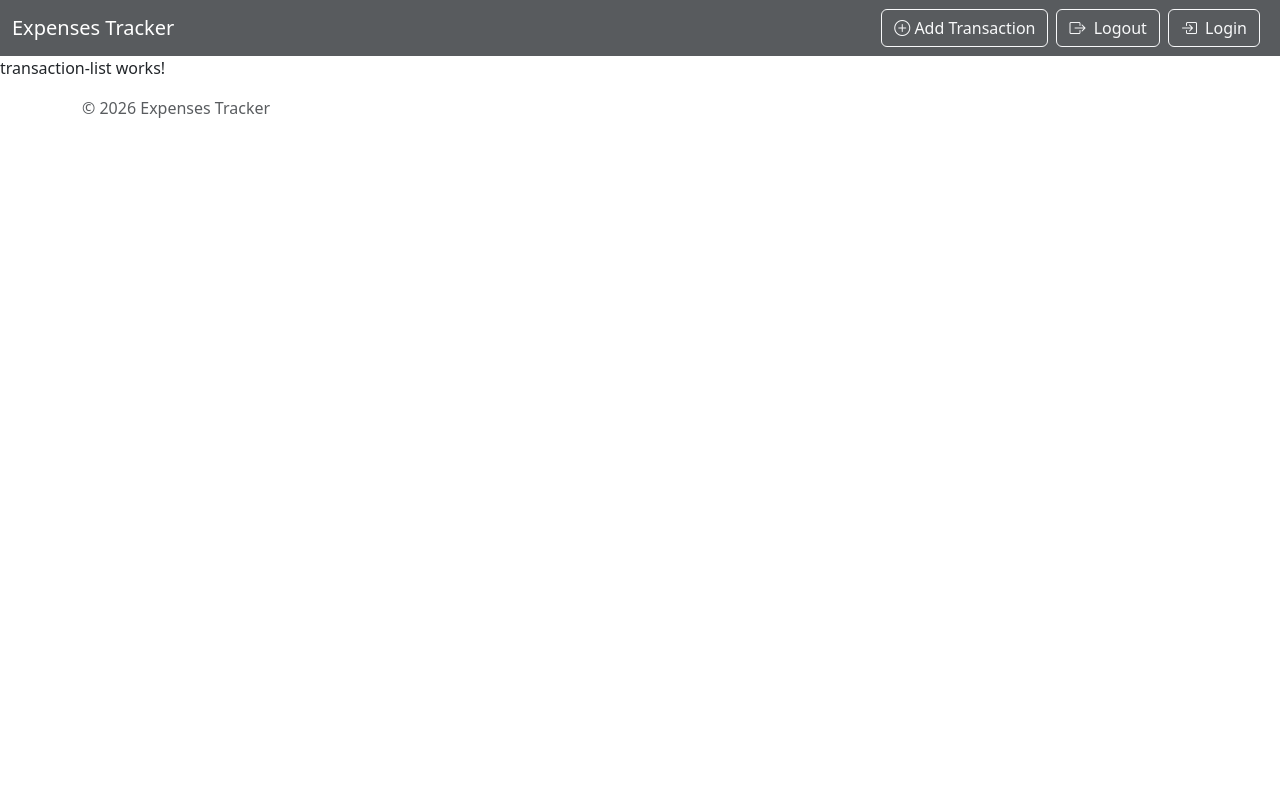
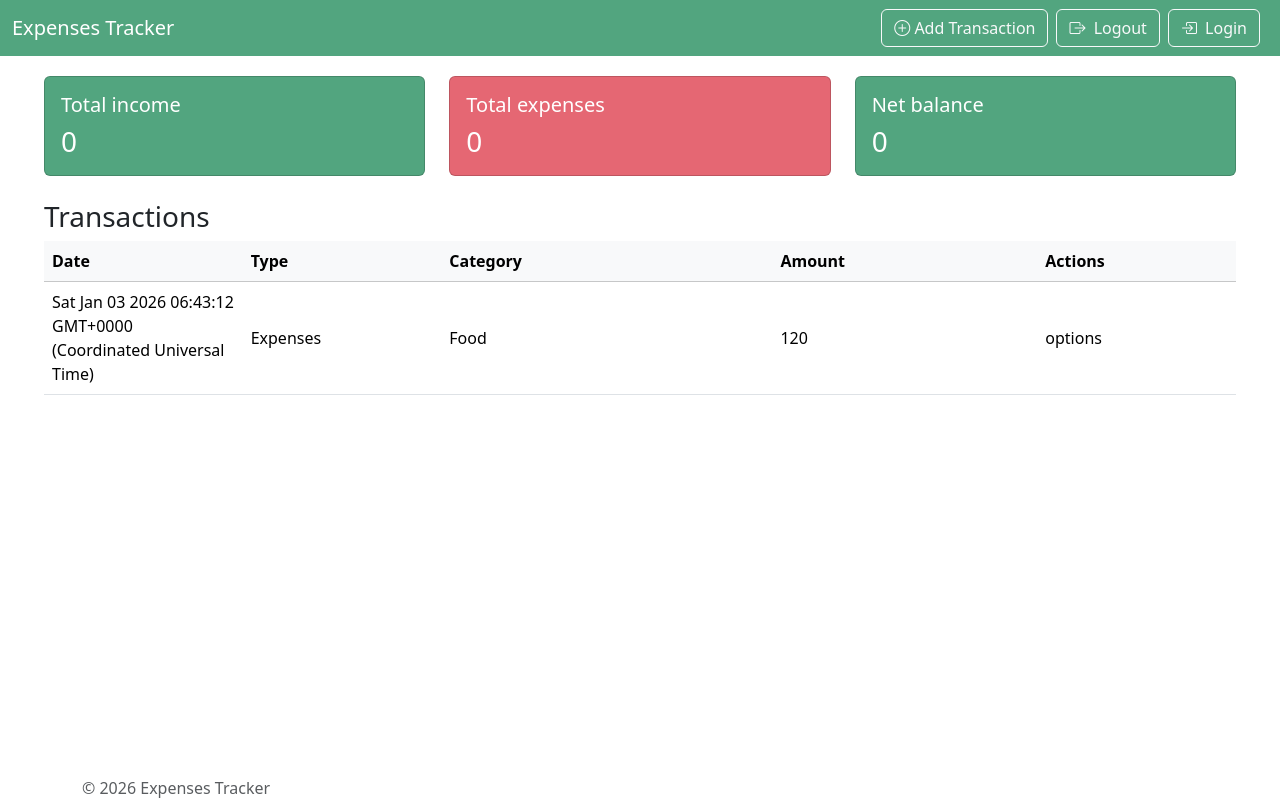
Before and after one commit to amineatm/Expenses, an Angular app in the folder Expenses.Client/: page /transactions in a window 1280 px wide. Built offline with nearby package versions, Linux system fonts and the light colour scheme.

Commit message:
list page

```diff
--- a/Expenses.Client/src/app/app.css
+++ b/Expenses.Client/src/app/app.css
@@ -0,0 +1,9 @@
+.app-container {
+    display: flex;
+    flex-direction: column;
+    min-height: 100vh;
+}
+main{
+    flex: 1 0 auto;
+    padding: 20px;
+}
--- a/Expenses.Client/src/app/app.html
+++ b/Expenses.Client/src/app/app.html
@@ -1,5 +1,12 @@
-<app-header></app-header>
+<div class="app-container">
+    <app-header></app-header>
 
-<router-outlet></router-outlet>
+    <main>
+        <router-outlet></router-outlet>
+    </main>
 
-<app-footer></app-footer>
+    <div class="mb-custom">
+        <app-footer></app-footer>
+    </div>
+
+</div>
--- a/Expenses.Client/src/app/components/header/header.html
+++ b/Expenses.Client/src/app/components/header/header.html
@@ -1,4 +1,4 @@
-<nav class="navbar navbar-expand-lg navbar-dark bg-dark bg-opacity-75">
+<nav class="navbar navbar-expand-lg navbar-dark bg-success bg-opacity-75">
     <div class="container-fluid">
         <div class="d-flex align-items-center">
             <a class="navbar-brand me-4" href="#">Expenses Tracker</a>
--- a/Expenses.Client/src/app/components/transaction-list/transaction-list.html
+++ b/Expenses.Client/src/app/components/transaction-list/transaction-list.html
@@ -1 +1,54 @@
-<p>transaction-list works!</p>
+<div class="container-fluid px-4">
+    <div class="row g-4 mb-4">
+        <div class="col-md-4">
+            <div class="card h-100 bg-success bg-opacity-75 text-white">
+                <div class="card-body">
+                    <h5 class="card-title">Total income </h5>
+                    <h3 class="card-text">0</h3>
+                </div>
+            </div>
+        </div>
+        <div class="col-md-4">
+            <div class="card h-100 bg-danger bg-opacity-75 text-white">
+                <div class="card-body">
+                    <h5 class="card-title">Total expenses </h5>
+                    <h3 class="card-text">0</h3>
+                </div>
+            </div>
+        </div>
+        <div class="col-md-4">
+            <div class="card h-100 bg-success bg-opacity-75 text-white">
+                <div class="card-body">
+                    <h5 class="card-title">Net balance </h5>
+                    <h3 class="card-text">0</h3>
+                </div>
+            </div>
+        </div>
+    </div>
+    <h3>Transactions</h3>
+    <div class="table-responsive">
+        <div class="table table-hover align-middle">
+            <thead class="table-light">
+                <tr>
+                    <th style="width: 15%;">Date</th>
+                    <th style="width: 15%;">Type</th>
+                    <th style="width: 25%;">Category</th>
+                    <th style="width: 20%;">Amount</th>
+                    <th style="width: 15%;">Actions</th>
+                </tr>
+            </thead>
+            <tbody>
+                @for (transaction of transactions; track transaction.id) {
+                <tr *ngFor="let transaction of transactions">
+                    <td>{{ transaction.createdAt }}</td>
+                    <td>{{ transaction.type }}</td>
+                    <td>{{ transaction.category }}</td>
+                    <td>{{ transaction.amount }}</td>
+                    <td>options</td>
+                </tr>
+                }
+
+            </tbody>
+        </div>
+    </div>
+</div>
--- a/Expenses.Client/src/app/components/transaction-list/transaction-list.ts
+++ b/Expenses.Client/src/app/components/transaction-list/transaction-list.ts
@@ -1,11 +1,22 @@
 import { Component } from '@angular/core';
+import { Transaction } from '../../models/transaction';
+import { CommonModule } from '@angular/common';
 
 @Component({
   selector: 'app-transaction-list',
-  imports: [],
   templateUrl: './transaction-list.html',
   styleUrl: './transaction-list.css',
+  imports:[CommonModule]
 })
 export class TransactionList {
-
+  transactions: Transaction[] = [
+    {
+      id: 1,
+      type:'Expenses' ,
+      category: 'Food',
+      amount: 120,
+      createdAt: new Date(),
+      updatedAt: new Date()
+    }
+  ];
 }
```
